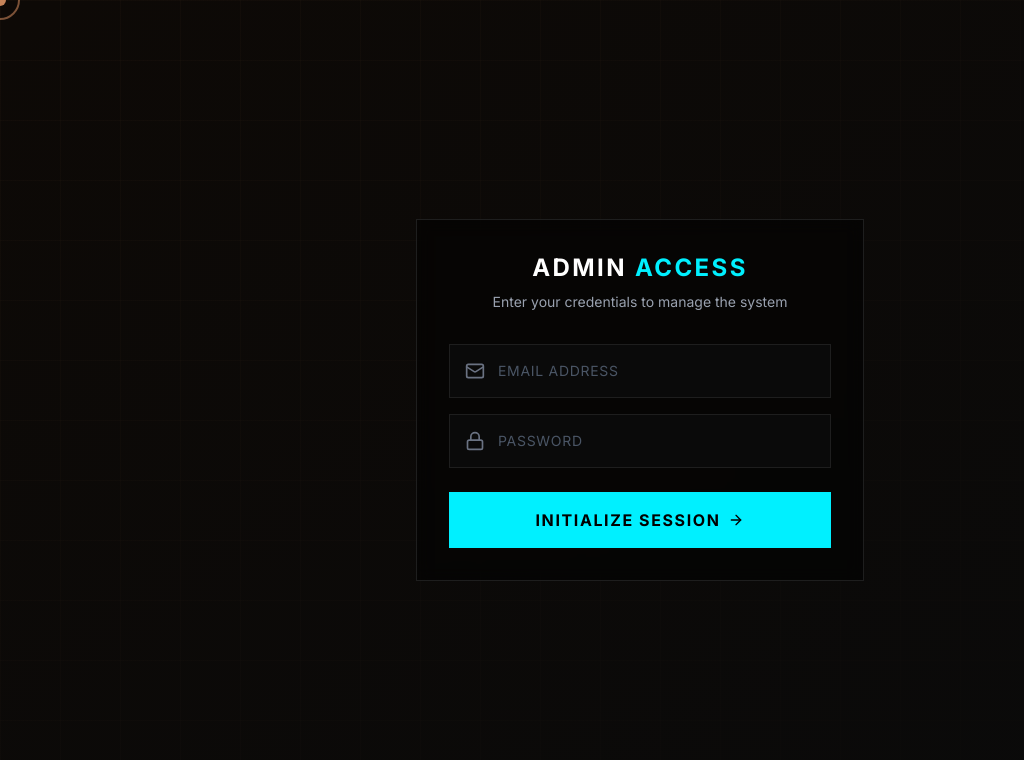
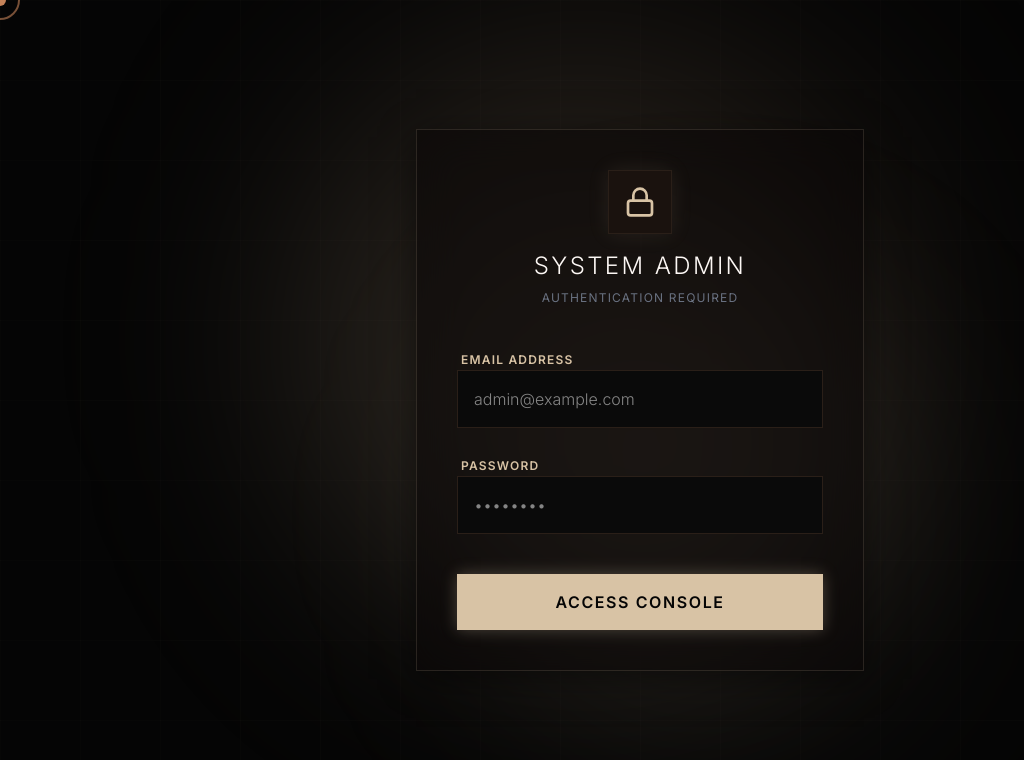
Before and after one commit to RagedGuy/english-test-app, a Next.js app: page /admin/login in a window 1280 px wide. Shown: the top 760 px of the page, without its empty margins (0-1024 px from the left). Built offline with nearby package versions, Linux system fonts and the light colour scheme; no server answers.

Commit message:
feat: animated blob background, sharp corners, slider input, and animated popups

```diff
--- a/src/app/admin/layout.tsx
+++ b/src/app/admin/layout.tsx
@@ -56,7 +56,7 @@ export default function AdminLayout({
             return (
               <Link key={item.name} href={item.href}>
                 <div
-                  className={`flex items-center gap-3 px-4 py-3 rounded-lg uppercase tracking-widest text-xs font-semibold transition-all duration-200 ${
+                  className={`flex items-center gap-3 px-4 py-3 rounded-none uppercase tracking-widest text-xs font-semibold transition-all duration-200 ${
                     isActive
                       ? "text-[#0d0906] bg-[#C58359] shadow-[0_0_15px_rgba(197,131,89,0.2)]"
                       : "text-gray-400 hover:text-[#E3B497] hover:bg-[#1a120e]"
@@ -73,7 +73,7 @@ export default function AdminLayout({
         <div className="p-6 border-t border-[#2a1f18]">
           <button
             onClick={handleLogout}
-            className="flex items-center gap-3 text-gray-400 hover:text-[#D65A5A] transition-colors uppercase tracking-widest text-xs font-semibold w-full px-4 py-2 rounded-lg hover:bg-[#D65A5A]/10"
+            className="flex items-center gap-3 text-gray-400 hover:text-[#D65A5A] transition-colors uppercase tracking-widest text-xs font-semibold w-full px-4 py-2 rounded-none hover:bg-[#D65A5A]/10"
           >
             <LogOut className="w-4 h-4" />
             Sign Out
--- a/src/app/admin/login/page.tsx
+++ b/src/app/admin/login/page.tsx
@@ -18,77 +18,79 @@ export default function AdminLogin() {
     setLoading(true);
     setError(null);
 
-    const { data, error } = await supabase.auth.signInWithPassword({
+    const { error } = await supabase.auth.signInWithPassword({
       email,
       password,
     });
 
     if (error) {
       setError(error.message);
-      setLoading(false);
-      return;
+    } else {
+      router.push("/admin");
     }
-
-    // Check if user is admin (you can do this via profiles table or metadata)
-    // For now, just redirect to admin dashboard
-    router.push("/admin");
+    setLoading(false);
   };
 
   return (
-    <div className="min-h-screen flex items-center justify-center p-6">
+    <div className="min-h-screen flex items-center justify-center p-4">
       <motion.div
-        initial={{ opacity: 0, scale: 0.95 }}
-        animate={{ opacity: 1, scale: 1 }}
-        className="w-full max-w-md bg-black/50 border border-[#1E1E1E] p-8 space-y-8 backdrop-blur-sm"
+        initial={{ opacity: 0, y: 20 }}
+        animate={{ opacity: 1, y: 0 }}
+        className="glass-panel p-10 w-full max-w-md bg-[#050505] border border-[#2a1f18]"
       >
-        <div className="text-center space-y-2">
-          <h1 className="text-2xl font-bold tracking-widest uppercase text-white">
-            Admin <span className="text-[#00F0FF]">Access</span>
-          </h1>
-          <p className="text-gray-400 text-sm">
-            Enter your credentials to manage the system
-          </p>
+        <div className="flex flex-col items-center mb-10">
+          <div className="w-16 h-16 bg-[#1a120e] border border-[#2a1f18] flex items-center justify-center mb-4 shadow-[0_0_20px_rgba(216,195,165,0.1)]">
+             <Lock className="w-8 h-8 text-[#D8C3A5]" />
+          </div>
+          <h1 className="text-2xl font-light tracking-widest uppercase text-[#FDF8F5]">System Admin</h1>
+          <p className="text-gray-500 text-xs uppercase tracking-widest mt-2">Authentication Required</p>
         </div>
 
         <form onSubmit={handleLogin} className="space-y-6">
-          <div className="space-y-4">
-            <div className="relative">
-              <Mail className="absolute left-4 top-1/2 -translate-y-1/2 w-5 h-5 text-gray-500" />
-              <input
-                type="email"
-                placeholder="EMAIL ADDRESS"
-                value={email}
-                onChange={(e) => setEmail(e.target.value)}
-                className="w-full bg-[#0A0A0A] border border-[#1E1E1E] text-white px-12 py-4 focus:outline-none focus:border-[#00F0FF] transition-colors placeholder:text-gray-600 uppercase text-sm tracking-wider"
-                required
-              />
-            </div>
-            <div className="relative">
-              <Lock className="absolute left-4 top-1/2 -translate-y-1/2 w-5 h-5 text-gray-500" />
-              <input
-                type="password"
-                placeholder="PASSWORD"
-                value={password}
-                onChange={(e) => setPassword(e.target.value)}
-                className="w-full bg-[#0A0A0A] border border-[#1E1E1E] text-white px-12 py-4 focus:outline-none focus:border-[#00F0FF] transition-colors placeholder:text-gray-600 uppercase text-sm tracking-wider"
-                required
-              />
-            </div>
+          {error && (
+            <motion.div
+              initial={{ opacity: 0, scale: 0.95 }}
+              animate={{ opacity: 1, scale: 1 }}
+              className="bg-[#D65A5A]/10 border border-[#D65A5A]/30 text-[#D65A5A] p-4 text-sm shadow-[0_0_15px_rgba(214,90,90,0.1)]"
+            >
+              {error}
+            </motion.div>
+          )}
+
+          <div className="space-y-2">
+            <label className="text-xs text-[#D8C3A5] uppercase tracking-widest font-semibold ml-1">
+              Email Address
+            </label>
+            <input
+              type="email"
+              required
+              value={email}
+              onChange={(e) => setEmail(e.target.value)}
+              className="w-full bg-[#0A0A0A] border border-[#2a1f18] text-white p-4 font-light focus:outline-none focus:border-[#D8C3A5]"
+              placeholder="admin@example.com"
+            />
           </div>
 
-          {error && (
-            <p className="text-[#FF3366] text-sm text-center uppercase tracking-wider">
-              {error}
-            </p>
-          )}
+          <div className="space-y-2">
+            <label className="text-xs text-[#D8C3A5] uppercase tracking-widest font-semibold ml-1">
+              Password
+            </label>
+            <input
+              type="password"
+              required
+              value={password}
+              onChange={(e) => setPassword(e.target.value)}
+              className="w-full bg-[#0A0A0A] border border-[#2a1f18] text-white p-4 font-light focus:outline-none focus:border-[#D8C3A5]"
+              placeholder="••••••••"
+            />
+          </div>
 
           <button
             type="submit"
             disabled={loading}
-            className="w-full bg-[#00F0FF] text-black font-bold uppercase tracking-widest py-4 flex items-center justify-center gap-2 hover:bg-[#00d0dd] transition-colors disabled:opacity-50"
+            className="w-full bg-[#D8C3A5] text-[#050505] p-4 font-semibold uppercase tracking-widest hover:bg-[#F2E3C6] transition-all duration-300 disabled:opacity-50 shadow-[0_0_15px_rgba(216,195,165,0.3)] hover:shadow-[0_0_25px_rgba(242,227,198,0.5)] mt-4"
           >
-            {loading ? "Authenticating..." : "Initialize Session"}
-            {!loading && <ArrowRight className="w-4 h-4" />}
+            {loading ? "Authenticating..." : "Access Console"}
           </button>
         </form>
       </motion.div>
--- a/src/app/admin/results/page.tsx
+++ b/src/app/admin/results/page.tsx
@@ -10,7 +10,7 @@ export default function ResultsPage() {
         <p className="text-[#C58359]/70 text-sm tracking-widest uppercase mt-1">Review student submissions and grades</p>
       </header>
 
-      <div className="glass-panel rounded-xl p-16 flex-1 flex flex-col items-center justify-center text-center">
+      <div className="glass-panel rounded-none p-16 flex-1 flex flex-col items-center justify-center text-center">
         <div className="w-20 h-20 rounded-full bg-[#1a120e] border border-[#2a1f18] flex items-center justify-center mb-6">
           <LayoutDashboard className="w-10 h-10 text-[#C58359]/50" />
         </div>
--- a/src/app/admin/students/page.tsx
+++ b/src/app/admin/students/page.tsx
@@ -10,7 +10,7 @@ export default function StudentsPage() {
         <p className="text-[#C58359]/70 text-sm tracking-widest uppercase mt-1">Manage registered test takers</p>
       </header>
 
-      <div className="glass-panel rounded-xl p-16 flex-1 flex flex-col items-center justify-center text-center">
+      <div className="glass-panel rounded-none p-16 flex-1 flex flex-col items-center justify-center text-center">
         <div className="w-20 h-20 rounded-full bg-[#1a120e] border border-[#2a1f18] flex items-center justify-center mb-6">
           <Users className="w-10 h-10 text-[#C58359]/50" />
         </div>
--- a/src/app/globals.css
+++ b/src/app/globals.css
@@ -1,17 +1,17 @@
 @import "tailwindcss";
 
 @theme {
-  --color-background: #0d0906;
+  --color-background: #050505;
   --color-foreground: #FDF8F5;
   --color-border: #2a1f18;
-  --color-accent-primary: #C58359; /* Warm Amber/Brown */
-  --color-accent-secondary: #E3B497;
+  --color-accent-primary: #D8C3A5;
+  --color-accent-secondary: #F2E3C6;
   --color-accent-danger: #D65A5A;
 }
 
 @layer base {
   :root {
-    --background: #0d0906;
+    --background: #050505;
     --foreground: #FDF8F5;
   }
 
@@ -29,29 +29,31 @@
 
 @layer utilities {
   .bg-grid-pattern {
-    background-image: linear-gradient(to right, rgba(197, 131, 89, 0.03) 1px, transparent 1px),
-      linear-gradient(to bottom, rgba(197, 131, 89, 0.03) 1px, transparent 1px);
-    background-size: 60px 60px;
+    background-image: linear-gradient(to right, rgba(216, 195, 165, 0.03) 1px, transparent 1px),
+      linear-gradient(to bottom, rgba(216, 195, 165, 0.03) 1px, transparent 1px);
+    background-size: 80px 80px;
   }
 
   .glass-panel {
-    background: rgba(26, 18, 14, 0.6);
-    backdrop-filter: blur(12px);
-    -webkit-backdrop-filter: blur(12px);
-    border: 1px solid rgba(197, 131, 89, 0.15);
-    box-shadow: 0 8px 32px 0 rgba(0, 0, 0, 0.3);
+    background: rgba(10, 8, 7, 0.6);
+    backdrop-filter: blur(20px);
+    -webkit-backdrop-filter: blur(20px);
+    border: 1px solid rgba(216, 195, 165, 0.15);
+    box-shadow: 0 8px 32px 0 rgba(0, 0, 0, 0.5);
+    border-radius: 0;
   }
 
   .glass-input {
-    background: rgba(13, 9, 6, 0.5);
-    border: 1px solid rgba(197, 131, 89, 0.2);
+    background: rgba(5, 5, 5, 0.5);
+    border: 1px solid rgba(216, 195, 165, 0.2);
     transition: all 0.3s ease;
+    border-radius: 0;
   }
 
   .glass-input:focus {
-    background: rgba(26, 18, 14, 0.8);
-    border-color: rgba(197, 131, 89, 0.8);
-    box-shadow: 0 0 15px rgba(197, 131, 89, 0.15);
+    background: rgba(15, 12, 10, 0.8);
+    border-color: rgba(216, 195, 165, 0.8);
+    box-shadow: 0 0 20px rgba(216, 195, 165, 0.15);
     outline: none;
   }
 }
--- a/src/app/layout.tsx
+++ b/src/app/layout.tsx
@@ -2,7 +2,7 @@ import type { Metadata } from "next";
 import { Inter } from "next/font/google";
 import "./globals.css";
 import { CustomCursor } from "@/components/ui/cursor";
-import { GridBackground } from "@/components/ui/grid-background";
+import { AnimatedBackground } from "@/components/ui/animated-background";
 
 const inter = Inter({ subsets: ["latin"] });
 
@@ -20,9 +20,9 @@ export default function RootLayout({
     <html lang="en" className="dark">
       <body className={inter.className}>
         <CustomCursor />
-        <GridBackground>
+        <AnimatedBackground>
           {children}
-        </GridBackground>
+        </AnimatedBackground>
       </body>
     </html>
   );
--- a/src/app/page.tsx
+++ b/src/app/page.tsx
@@ -14,7 +14,7 @@ export default function Home() {
         className="max-w-3xl w-full text-center space-y-10"
       >
         <div className="flex justify-center mb-10">
-          <div className="w-20 h-20 bg-[#1a120e] rounded-2xl border border-[#2a1f18] flex items-center justify-center shadow-[0_0_30px_rgba(197,131,89,0.15)]">
+          <div className="w-20 h-20 bg-[#1a120e] rounded-none border border-[#2a1f18] flex items-center justify-center shadow-[0_0_30px_rgba(197,131,89,0.15)]">
             <Code className="w-10 h-10 text-[#C58359]" />
           </div>
         </div>
@@ -32,7 +32,7 @@ export default function Home() {
             <motion.button
               whileHover={{ scale: 1.05 }}
               whileTap={{ scale: 0.95 }}
-              className="px-8 py-4 rounded-xl bg-[#C58359] text-[#0d0906] font-semibold uppercase tracking-widest flex items-center gap-3 hover:bg-[#E3B497] hover:shadow-[0_0_20px_rgba(227,180,151,0.4)] transition-all duration-300 w-64 justify-center"
+              className="px-8 py-4 rounded-none bg-[#C58359] text-[#0d0906] font-semibold uppercase tracking-widest flex items-center gap-3 hover:bg-[#E3B497] hover:shadow-[0_0_20px_rgba(227,180,151,0.4)] transition-all duration-300 w-64 justify-center"
             >
               Admin Console
               <ArrowRight className="w-5 h-5" />
@@ -43,7 +43,7 @@ export default function Home() {
             <motion.button
               whileHover={{ scale: 1.05 }}
               whileTap={{ scale: 0.95 }}
-              className="px-8 py-4 rounded-xl glass-panel text-[#C58359] font-semibold uppercase tracking-widest flex items-center gap-3 hover:border-[#C58359] hover:bg-[#1a120e] transition-all duration-300 w-64 justify-center"
+              className="px-8 py-4 rounded-none glass-panel text-[#C58359] font-semibold uppercase tracking-widest flex items-center gap-3 hover:border-[#C58359] hover:bg-[#1a120e] transition-all duration-300 w-64 justify-center"
             >
               Student Portal
             </motion.button>
--- /dev/null
+++ b/src/components/ui/animated-background.tsx
@@ -0,0 +1,40 @@
+"use client";
+
+import { motion } from "framer-motion";
+import { cn } from "@/lib/utils";
+
+export const AnimatedBackground = ({ children, className }: { children: React.ReactNode, className?: string }) => {
+  return (
+    <div className={cn("min-h-screen w-full relative flex flex-col overflow-hidden bg-[#050505]", className)}>
+      {/* Animated Blobs */}
+      <div className="fixed inset-0 pointer-events-none z-0 overflow-hidden">
+        <motion.div
+          animate={{
+            x: [0, 100, -100, 0],
+            y: [0, -100, 100, 0],
+            scale: [1, 1.2, 0.8, 1],
+          }}
+          transition={{ duration: 20, repeat: Infinity, ease: "linear" }}
+          className="absolute top-[20%] left-[20%] w-[40vw] h-[40vw] rounded-full bg-gradient-to-tr from-[#D8C3A5]/20 to-[#8E6E53]/20 blur-[100px]"
+        />
+        <motion.div
+          animate={{
+            x: [0, -150, 150, 0],
+            y: [0, 150, -150, 0],
+            scale: [1, 0.9, 1.1, 1],
+          }}
+          transition={{ duration: 25, repeat: Infinity, ease: "linear" }}
+          className="absolute bottom-[20%] right-[20%] w-[35vw] h-[35vw] rounded-full bg-gradient-to-br from-[#F2E3C6]/10 to-[#D8C3A5]/10 blur-[120px]"
+        />
+      </div>
+
+      {/* Grid Pattern Overlay */}
+      <div className="fixed inset-0 pointer-events-none z-0 bg-grid-pattern opacity-50" />
+
+      {/* Content - The Glass Window */}
+      <div className="relative z-10 flex-1 flex flex-col">
+        {children}
+      </div>
+    </div>
+  );
+};
```
Also changed, not shown: src/app/admin/page.tsx (+4 -4 lines), src/app/admin/test/[id]/page.tsx (+6 -6 lines), src/app/admin/test/new/page.tsx (+28 -17 lines).
